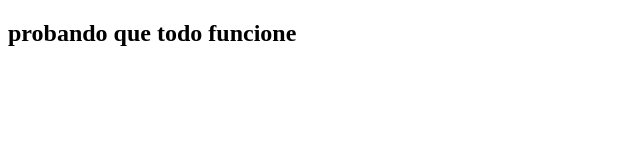
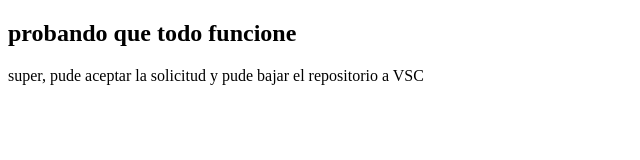
Before and after one commit to german-sarachu/laNuevaEspiga, a plain HTML site: page index.html in a window 1280 px wide. Shown: the whole page, without its empty margins (0-640 px from the left). Drawn offline with Linux system fonts and the light colour scheme.

Commit message:
modificacion del body
se incluye un parrafo

```diff
--- a/index.html
+++ b/index.html
@@ -8,6 +8,7 @@
   </head>
   <body>
     <h2>probando que todo funcione</h2>
+      <p>super, pude aceptar la solicitud y pude bajar el repositorio a VSC</p>
     <script src="app.js"></script>
   </body>
 </html>
```
